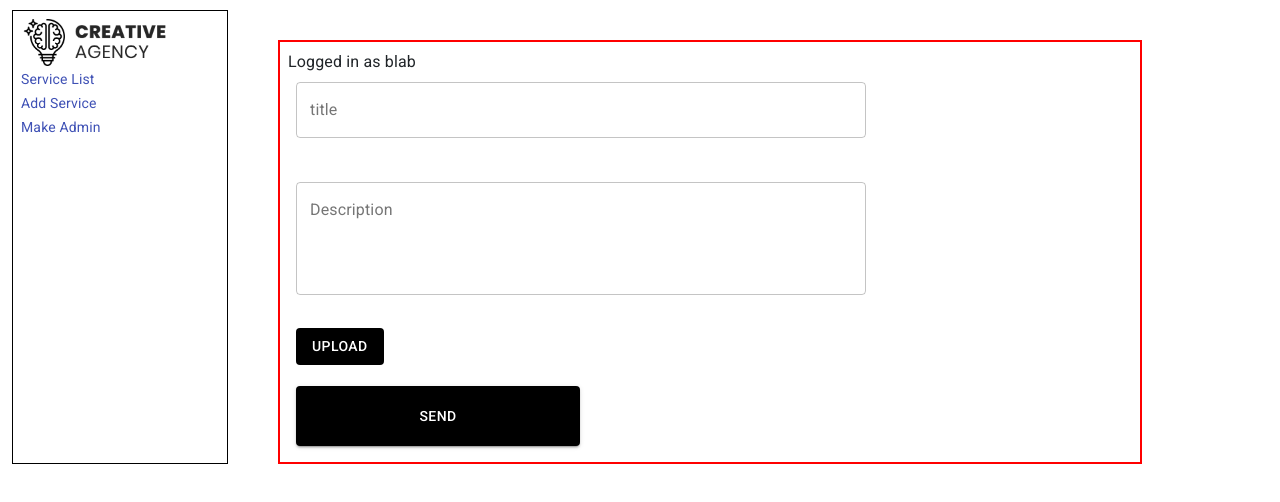
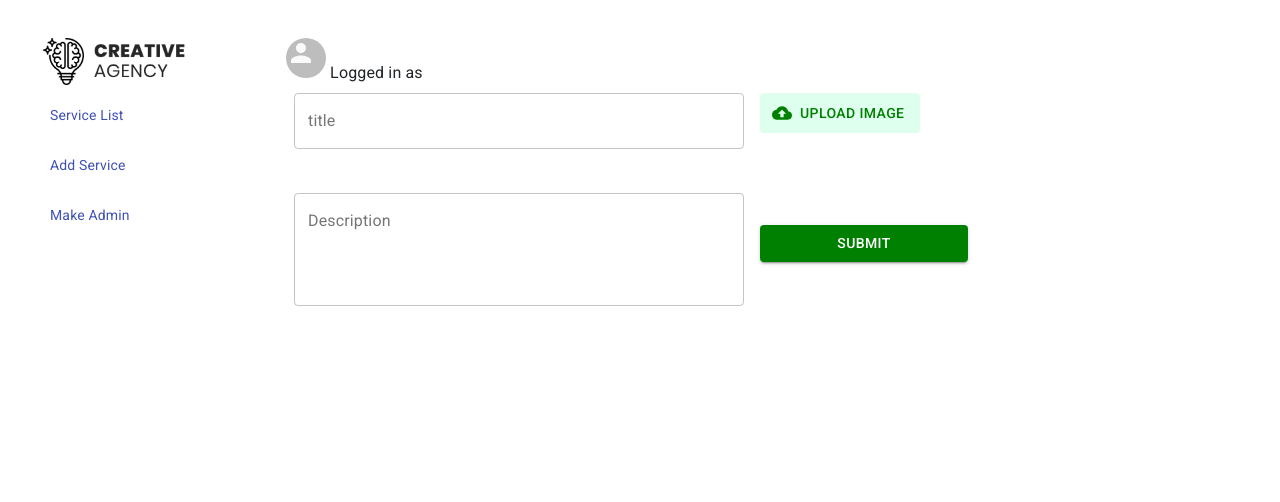
Before and after one commit to rank0001/Creative-Agency-Client, a React (Create React App) app: page /admin/addService in a window 1280 px wide. Shown: the top 502 px of the page. Built offline with nearby package versions, Linux system fonts and the light colour scheme; no server answers.

Commit message:
admin pannel design added

```diff
--- a/src/components/Admin/Add Service/AddService.js
+++ b/src/components/Admin/Add Service/AddService.js
@@ -5,6 +5,7 @@ import { makeStyles } from "@material-ui/core/styles";
 import Paper from "@material-ui/core/Paper";
 import Grid from "@material-ui/core/Grid";
 import CloudUploadIcon from "@material-ui/icons/CloudUpload";
+//import CloudUploadIcon from "@material-ui/icons/CloudUpload";
 
 import { Typography, Button, TextField } from "@material-ui/core";
 
@@ -12,8 +13,20 @@ const useStyles = makeStyles((theme) => ({
 	root: {
 		"& > *": {
 			margin: theme.spacing(1),
-			width: "570px",
+			width: "450px",
 			height: "60px",
+		},
+	},
+	links: {
+		[theme.breakpoints.down("sm")]: {
+			width: "350px",
+		},
+	},
+
+	btn: {
+		marginTop:'40px',
+		[theme.breakpoints.down("md")]: {
+			marginTop: "70px",
 		},
 	},
 }));
@@ -81,7 +94,26 @@ export default function AddService() {
 					variant="outlined"
 					style={{ background: "white" }}
 					onBlur={handleBlur}
+					className={classes.links}
 				/>
+				<input
+					accept="image/*"
+					className={classes.input}
+					style={{ display: "none" }}
+					id="raised-button-file"
+					multiple
+					type="file"
+				/>
+				<label htmlFor="raised-button-file">
+					<Button
+						variant="raised"
+						component="span"
+						style={{ background: "#DEFFED", height: "40px", color: "green" }}
+						startIcon={<CloudUploadIcon />}
+					>
+						Upload Image
+					</Button>
+				</label>
 
 				<br />
 				<br />
@@ -95,42 +127,29 @@ export default function AddService() {
 					rows={4}
 					variant="outlined"
 					onBlur={handleBlur}
+					className={classes.links}
 				/>
-        <br/>
 
-				<input
-					accept="image/*"
-					className={classes.input}
-					style={{ display: "none", }}
-					id="raised-button-file"
-					multiple
-					type="file"
-				/>
-				<label htmlFor="raised-button-file">
-					<Button variant="raised" component="span" className={classes.button} style={{background:'black',marginTop:'70px',color:'white'}}>
-						Upload
-					</Button>
-				</label>
-
-				<br />
 				<Button
 					style={{
-						background: "black",
+						background: "green",
 						color: "white",
-						width: "284px",
-						marginTop: "60px",
+						width: "208px",
+						height: "37px",
+
 					}}
+					className={classes.btn}
 					variant="contained"
 					type="submit"
 				>
-					Send
+					Submit
 				</Button>
 			</form>
-			<Typography style={{ color: "red" }} variant="h6" align="center">
+			<Typography style={{ color: "red" }} variant="h6" align="left">
 				{message.error}
 			</Typography>
 
-			<Typography style={{ color: "green" }} variant="h6" align="center">
+			<Typography style={{ color: "green" }} variant="h6" align="left">
 				{message.success}
 			</Typography>
 		</div>
--- a/src/components/Admin/Admin.js
+++ b/src/components/Admin/Admin.js
@@ -1,17 +1,14 @@
 import React from "react";
 import { BrowserRouter, Route, Switch } from "react-router-dom";
-//import Order from "./Order/Order";
-//import Review from "./Review/Review";
-//import Sidebar from "./Sidebar/Sidebar";
+
 import { makeStyles } from "@material-ui/core/styles";
 import Grid from "@material-ui/core/Grid";
-import { Typography, Button } from "@material-ui/core";
+import { Typography, Button,Avatar} from "@material-ui/core";
 import Sidenav from "./SideNav/Sidenav";
 import Service from "./Services/Service";
 import MakeAdmin from "./Make Admin/MakeAdmin";
-import AddService from './Add Service/AddService';
-//import ServiceList from "./Service List/ServiceList";
-//import Home from "../Home/Home";
+import AddService from "./Add Service/AddService";
+import { connect } from "react-redux";
 
 const useStyles = makeStyles((theme) => ({
 	root: {
@@ -19,7 +16,7 @@ const useStyles = makeStyles((theme) => ({
 	},
 }));
 
-export default function Admin() {
+const Admin = ({ user }) => {
 	const classes = useStyles();
 	return (
 		<div>
@@ -34,36 +31,35 @@ export default function Admin() {
 						item
 						lg={2}
 						md={2}
-						sm
-						xs
+						sm={9}
+						xs={9}
+
 						style={{
 							marginLeft: "20px",
-							border: "1px solid black",
 						}}
 					>
-						<Sidenav/>
+						<Sidenav />
 					</Grid>
 
 					<Switch>
 						<Grid
 							item
-							lg={8}
+							lg={9}
 							md={6}
 							sm={12}
 							xs={12}
 							style={{
 								marginLeft: "50px",
-								border: "2px solid red",
-								marginTop: "30px",
+								marginTop: "20px",
 							}}
 						>
-
-                        <Typography>Logged in as blab </Typography>
-							<div style={{}}>
+						 <Typography >
+						<Avatar style={{display:'inline-block',}}   src={user.photo}>
+						</Avatar> Logged in as {user.name} </Typography>
+							<div >
 								<Route path="/admin/service" component={Service} />
 								<Route path="/admin/addAdmin" component={MakeAdmin} />
 								<Route path="/admin/addService" component={AddService} />
-
 							</div>
 						</Grid>
 					</Switch>
@@ -71,4 +67,8 @@ export default function Admin() {
 			</BrowserRouter>
 		</div>
 	);
-}
+};
+const mapStateToProps = (state) => {
+	return { user: state.user };
+};
+export default connect(mapStateToProps)(Admin);
--- a/src/components/Admin/Make Admin/MakeAdmin.js
+++ b/src/components/Admin/Make Admin/MakeAdmin.js
@@ -12,10 +12,22 @@ const useStyles = makeStyles((theme) => ({
 	root: {
 		"& > *": {
 			margin: theme.spacing(1),
-			width: "570px",
-			height: "60px",
+			width: "450px",
+
+
 		},
 	},
+    links: {
+
+		[theme.breakpoints.down("sm")]: {
+			width: "350px",
+		},
+	},
+    btn:{
+        [theme.breakpoints.down("xs")]: {
+            marginTop:'30px'
+		},
+    }
 }));
 
 export default function MakeAdmin() {
@@ -65,6 +77,7 @@ export default function MakeAdmin() {
 	const classes = useStyles();
 	return (
 		<div>
+        <Typography variant="h5" style={{fontWeight:'600',marginLeft:'10px'}}>Email</Typography>
 			<form
 				className={classes.root}
 				noValidate
@@ -77,27 +90,31 @@ export default function MakeAdmin() {
 					name="email"
 					placeholder="enter email"
 					variant="outlined"
-					style={{ background: "white" }}
+					style={{ background: "white" ,	height:'40px',}}
 					onBlur={handleBlur}
+                    className={classes.links}
 				/>
 				<Button
 					style={{
-						background: "black",
+						background: "green",
 						color: "white",
-						width: "284px",
+						width: "158px",
+                        height:'55px'
+
 
 					}}
+                    className={classes.btn}
 					variant="contained"
 					type="submit"
 				>
-					Send
+					Submit
 				</Button>
 			</form>
-			<Typography style={{ color: "red" }} variant="h6" align="center">
+			<Typography style={{ color: "red" }} variant="h6" align="left">
 				{message.error}
 			</Typography>
 
-			<Typography style={{ color: "green" }} variant="h6" align="center">
+			<Typography style={{ color: "green" }} variant="h6" align="left">
 				{message.success}
 			</Typography>
 		</div>
--- a/src/components/Admin/Services/Service.js
+++ b/src/components/Admin/Services/Service.js
@@ -57,8 +57,9 @@ export default function Service() {
 					direction="row"
 					justify="center"
 					alignItems="center"
+
 				>
-					<Grid item lg={12} md={12} sm={12} xs={12}>
+					<Grid item lg={12} md={12} sm={9} xs={9} >
 
 							<LoadService data={serviceState} click={stateUpdate} />
 
--- a/src/components/Admin/SideNav/Sidenav.js
+++ b/src/components/Admin/SideNav/Sidenav.js
@@ -1,10 +1,10 @@
-import React from 'react';
+import React from "react";
 import Link from "@material-ui/core/Link";
 import { useHistory } from "react-router-dom";
 import { makeStyles } from "@material-ui/core/styles";
 import Paper from "@material-ui/core/Paper";
 import Grid from "@material-ui/core/Grid";
-import logo from '../../../logos/logo.png';
+import logo from "../../../logos/logo.png";
 
 import { Typography, Button } from "@material-ui/core";
 
@@ -12,21 +12,26 @@ const useStyles = makeStyles((theme) => ({
 	root: {
 		flexGrow: 1,
 	},
+	link: {
+		marginLeft: "30px",
+		lineHeight: "40px",
+		marginTop: "10px",
+	},
 }));
-
 
 export default function Sidenav() {
 	const classes = useStyles();
 	const history = useHistory();
 	return (
 		<div>
-       <img src={logo} alt="" style={{width:'150px',height:'47px'}}/>
-       <br/>
+			<img src={logo} alt="" style={{ width:'150px',height:'47px',marginTop:'20px',marginLeft:'20px' }} />
+			<br />
 			<Link
 				component="button"
 				variant="body2"
-						className="link"
-                        onClick={()=>history.push("/admin/service")}
+
+				className={classes.link}
+				onClick={() => history.push("/admin/service")}
 			>
 				Service List
 			</Link>
@@ -34,21 +39,22 @@ export default function Sidenav() {
 			<Link
 				component="button"
 				variant="body2"
-						 onClick={()=>history.push("/admin/addService")}
-						className="link"
+				className={classes.link}
+				onClick={() => history.push("/admin/addService")}
+
 			>
 				Add Service
 			</Link>
-                    <br/>
+			<br />
 			<Link
 				component="button"
 				variant="body2"
-						 onClick={()=>history.push("/admin/addAdmin")}
-						className="link"
+				onClick={() => history.push("/admin/addAdmin")}
+
+				className={classes.link}
 			>
 				Make Admin
 			</Link>
-
 		</div>
-    )
+	);
 }
--- a/src/components/Customer/Customer.js
+++ b/src/components/Customer/Customer.js
@@ -60,7 +60,7 @@ const Customer = ({user}) =>  {
                         <Typography >
 						<Avatar style={{display:'inline-block',}}   src={user.photo}>
 						</Avatar> Logged in as {user.name} </Typography>
-							<div style={{}}>
+							<div >
 								<Route path="/customer/order" component={Order} />
 								<Route path="/customer/review" component={Review} />
 								<Route path="/customer/service" component={ServiceList} />
--- a/src/components/Customer/Order/Order.js
+++ b/src/components/Customer/Order/Order.js
@@ -173,7 +173,7 @@ const Order = ({ location, user }) => {
 					variant="contained"
 					type="submit"
 				>
-					Send
+					Submit
 				</Button>
 			</form>
 			<Typography style={{ color: "red" }} variant="h6" align="left">
--- a/src/components/Customer/Review/Review.js
+++ b/src/components/Customer/Review/Review.js
@@ -126,7 +126,7 @@ export default function Review() {
 					variant="contained"
 					type="submit"
 				>
-					Send
+					Submit
 				</Button>
 			</form>
 			<Typography style={{ color: "red" }} variant="h6" align="left">
```
Also changed, not shown: src/components/Admin/Services/LoadService.js (+14 -26 lines). Lines whose indentation alone changed are shown as unchanged.
